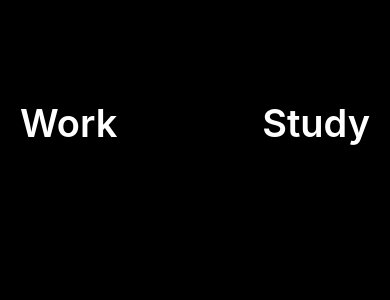
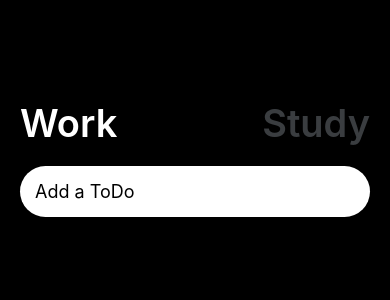
Before and after one commit to ymkwon3/expoRN, a React Native app: screen / in a window 390 px wide. Shown: the top 300 px of the page. Built offline with nearby package versions, Linux system fonts and the light colour scheme.

Commit message:
todo
object iterate to map

```diff
--- a/color.js
+++ b/color.js
@@ -1,6 +1,7 @@
 const theme = {
   bg: '#000',
   grey: '#3a3d40',
+  toDoBg: '#5C5C60'
 };
 
 export {theme}
--- a/work/Work.js
+++ b/work/Work.js
@@ -1,24 +1,72 @@
-import react from "react";
+import react, { useState } from "react";
 import {
   StyleSheet,
   Text,
   View,
   TouchableOpacity,
   TouchableHighlight,
+  TextInput,
+  ScrollView,
 } from "react-native";
 import { theme } from "../color";
 
 export default function Work() {
+  const [working, setWorking] = useState(true);
+  const [text, setText] = useState("");
+  const [toDos, setToDos] = useState({});
+  const travel = () => setWorking(false);
+  const work = () => setWorking(true);
+  const onChangeText = payload => setText(payload);
+  console.log("123213");
+  const addToDo = () => {
+    if (text === "") {
+      return;
+    }
+
+    const newToDos = { ...toDos, [Date.now()]: { text, work: working } };
+    setToDos(newToDos);
+    setText("");
+  };
+  console.log(toDos);
   return (
     <View style={styles.container}>
       <View style={styles.header}>
         <TouchableOpacity>
-          <Text style={styles.btnText}>Work</Text>
+          <Text
+            style={{ ...styles.btnText, color: working ? "white" : theme.grey }}
+            onPress={work}
+          >
+            Work
+          </Text>
         </TouchableOpacity>
-        <TouchableHighlight onPress={() => {console.log("!111")}}>
-          <Text style={styles.btnText}>Study</Text>
-        </TouchableHighlight>
+        <TouchableOpacity>
+          <Text
+            style={{
+              ...styles.btnText,
+              color: !working ? "white" : theme.grey,
+            }}
+            onPress={travel}
+          >
+            Study
+          </Text>
+        </TouchableOpacity>
       </View>
+
+      <TextInput
+        onSubmitEditing={addToDo}
+        value={text}
+        onChangeText={onChangeText}
+        returnKeyType={"done"}
+        placeholder={working ? "Add a ToDo" : "Where do you want to go"}
+        style={styles.input}
+      ></TextInput>
+      <ScrollView>
+        {Object.keys(toDos).map(key => (
+          <View key={key} style={styles.toDo}>
+            <Text style={styles.toDoText}>{toDos[key].text}</Text>
+          </View>
+        ))}
+      </ScrollView>
     </View>
   );
 }
@@ -37,6 +85,25 @@
   btnText: {
     fontSize: 38,
     fontWeight: "600",
-    color: "#fff",
+  },
+  input: {
+    backgroundColor: "#fff",
+    paddingVertical: 15,
+    paddingHorizontal: 15,
+    borderRadius: 30,
+    marginVertical: 20,
+    fontSize: 18,
+  },
+  toDo: {
+    backgroundColor: theme.toDoBg,
+    marginBottom: 10,
+    paddingVertical: 20,
+    paddingHorizontal: 20,
+    borderRadius: 15,
+  },
+  toDoText: {
+    color: "white",
+    fontSize: 16,
+    fontWeight: "500",
   },
 });
```
